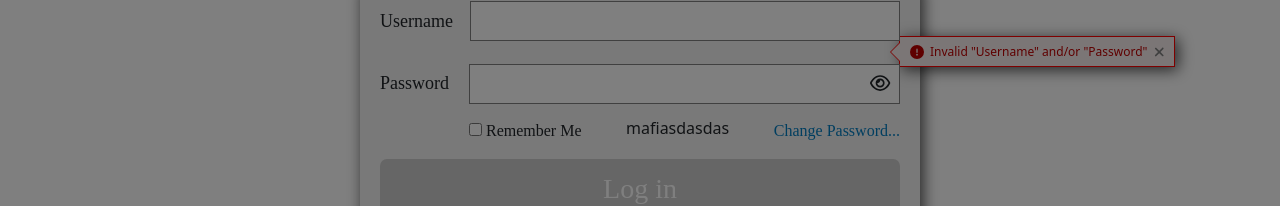
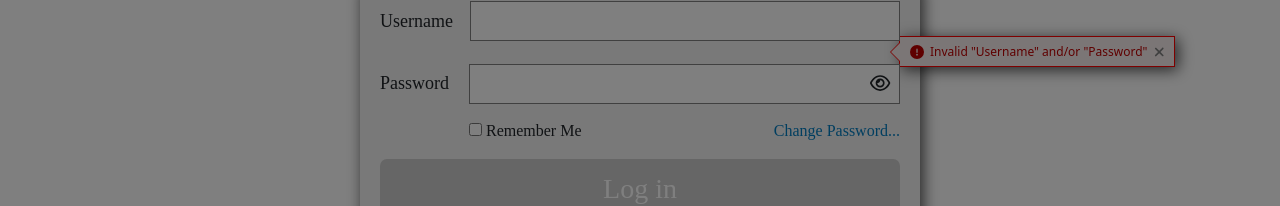
Before and after one commit to amarieiandrei/Internship-Arobs-Digital_Reef, an Angular app: page / in a window 1280 px wide. Both pictures are taken after a click on the link "Change Password...". Shown: the part 319-525 px from the top of the page. Built offline with nearby package versions, Linux system fonts and the light colour scheme.

Commit message:
14-Mar-2023

```diff
--- a/src/app/components/change-password/change-password.component.html
+++ b/src/app/components/change-password/change-password.component.html
@@ -163,4 +163,3 @@
     </form>
   </div>
 </ng-template>
-<div>mafiasdasdas</div>
```
